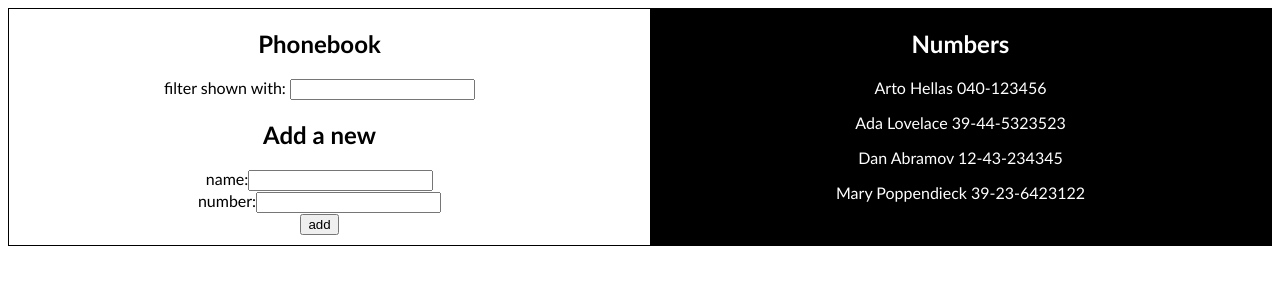
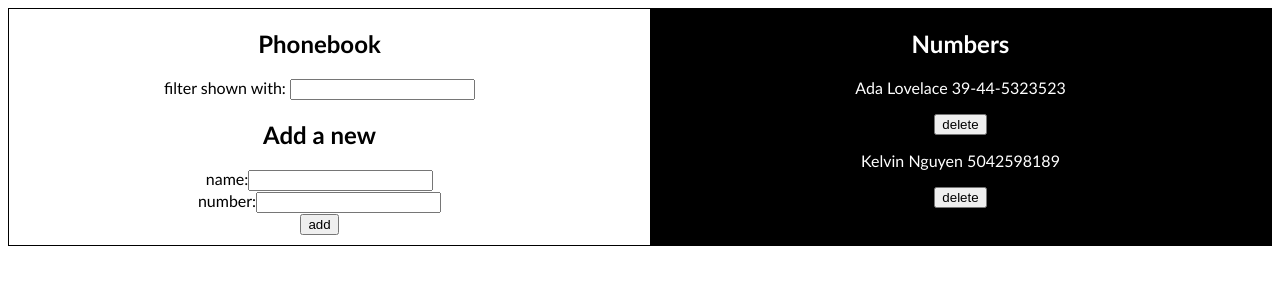
Before and after one commit to KelTamNguyen/fullstackopen, a React (Create React App) app in the folder part2/phonebook/: page / in a window 1280 px wide. Shown: the top 300 px of the page. Built offline with nearby package versions, Linux system fonts and the light colour scheme; data requests are answered from the project's data file.

Commit message:
complete exercises 2.15-2.18

```diff
--- a/part2/phonebook/db.json
+++ b/part2/phonebook/db.json
@@ -1,24 +1,14 @@
 {
-    "persons":[
-      {
-        "name": "Arto Hellas",
-        "number": "040-123456",
-        "id": 1
-      },
+  "persons": [
     {
       "name": "Ada Lovelace",
       "number": "39-44-5323523",
       "id": 2
     },
     {
-        "name": "Dan Abramov",
-        "number": "12-43-234345",
-        "id": 3
-      },
-      {
-        "name": "Mary Poppendieck",
-        "number": "39-23-6423122",
-        "id": 4
+      "name": "Kelvin Nguyen",
+      "number": "5042598189",
+      "id": 5
     }
   ]
 }
--- a/part2/phonebook/package.json
+++ b/part2/phonebook/package.json
@@ -15,7 +15,8 @@
     "start": "react-scripts start",
     "build": "react-scripts build",
     "test": "react-scripts test",
-    "eject": "react-scripts eject"
+    "eject": "react-scripts eject",
+    "server": "json-server -p3001 --watch db.json"
   },
   "eslintConfig": {
     "extends": [
@@ -34,5 +35,8 @@
       "last 1 firefox version",
       "last 1 safari version"
     ]
+  },
+  "devDependencies": {
+    "json-server": "^0.16.3"
   }
 }
--- a/part2/phonebook/src/App.js
+++ b/part2/phonebook/src/App.js
@@ -1,9 +1,9 @@
 import React, { useState, useEffect } from 'react'
 import PersonForm from './components/PersonForm';
 import Persons from './components/Persons';
-import Filter from './components/Filter'
-import axios from 'axios'
-import './index.css'
+import Filter from './components/Filter';
+import personService from './services/persons';
+import './index.css';
 
 const App = () => {
   const [persons, setPersons] = useState([]);
@@ -12,11 +12,9 @@ const App = () => {
   const [ query, setQuery ] = useState('');
 
   useEffect(() => {
-    axios
-      .get('http://localhost:3001/persons')
-      .then(response => {
-        setPersons(response.data)
-      })
+    personService
+      .getPersons()
+      .then(intitialPersons => setPersons(intitialPersons))
   }, [])
 
   const handleNewName = (event) => {
@@ -32,15 +30,40 @@ const App = () => {
     setPersons(persons.filter(person => person.name.toLowerCase().includes(event.target.value.toLowerCase())))
   }
 
-  const addNewName = (event) => {
+  const addNewPerson = (event) => {
     event.preventDefault();
+
+    const existingPerson = persons.find(person => person.name === newName);
     const newPerson = { name: newName, number: newNumber};
-    if (persons.filter(person => person.name === newName).length === 0) {
-      setPersons(persons.concat(newPerson));
+
+    if (existingPerson === undefined) {
+      personService
+        .createPerson(newPerson)
+        .then(returnedPerson => setPersons(persons.concat(returnedPerson)))
     } else {
-      alert(`${newName} is already added to phonebook`);
+        if (window.confirm(`${newName} is already added to phonebook, replace the old number with a new one?`)) {
+          personService
+            .updatePerson(newPerson, existingPerson.id)
+            .then(() => {
+              personService
+                .getPersons()
+                .then(persons => setPersons(persons))
+            })
+        }
     }
     setNewName('');
+    setNewNumber('');
+  }
+
+  const deletePerson = (id, name) => {
+    window.confirm(`Delete ${name}?`)
+    personService
+      .deletePerson(id)
+      .then(() => {
+        personService
+          .getPersons()
+          .then(persons => setPersons(persons))
+      })
   }
 
   return (
@@ -52,14 +75,14 @@ const App = () => {
         <PersonForm
           nameValue={newName}
           numberValue={newNumber}
-          handleSubmit={addNewName}
+          handleSubmit={addNewPerson}
           handleNewName={handleNewName}
           handleNewNumber={handleNewNumber}
         />
       </div>
       <div className="flex-child numbers-list">
         <h2>Numbers</h2>
-        <Persons persons={persons} />
+        <Persons persons={persons} handleDelete={deletePerson} />
       </div>
     </div>
   )
--- a/part2/phonebook/src/components/Persons.js
+++ b/part2/phonebook/src/components/Persons.js
@@ -1,7 +1,12 @@
 import React from 'react'
 
-export default function Person({ persons }) {
+export default function Person({ persons, handleDelete }) {
     return (
-        persons.map(person => <p key={person.number}>{person.name} {person.number}</p>)
+        persons.map(person =>
+            <div>
+                <span><p key={person.number}>{person.name} {person.number}</p></span>
+                <button onClick={() => handleDelete(person.id, person.name)}>delete</button>
+            </div>
+        )
     )
 }
--- /dev/null
+++ b/part2/phonebook/src/services/persons.js
@@ -0,0 +1,25 @@
+import axios from "axios";
+
+const baseUrl = 'http://localhost:3001/persons';
+
+const getPersons = () => {
+    const request = axios.get(baseUrl);
+    return request.then(response => response.data);
+}
+
+const createPerson = (newPerson) => {
+    const request = axios.post(baseUrl, newPerson);
+    return request.then(response => response.data);
+}
+
+const deletePerson = (id) => {
+    const request = axios.delete(`http://localhost:3001/persons/${id}`);
+    return request.then(response => response.data);
+}
+
+const updatePerson = (personObject, id) => {
+    const request = axios.put(`${baseUrl}/${id}`, personObject);
+    return request.then(response => response.data);
+}
+
+export default { getPersons, createPerson, deletePerson, updatePerson }
```
Also changed, not shown: 2 other files (tests, documents, lock files or other folders). Lines whose indentation alone changed are shown as unchanged.
